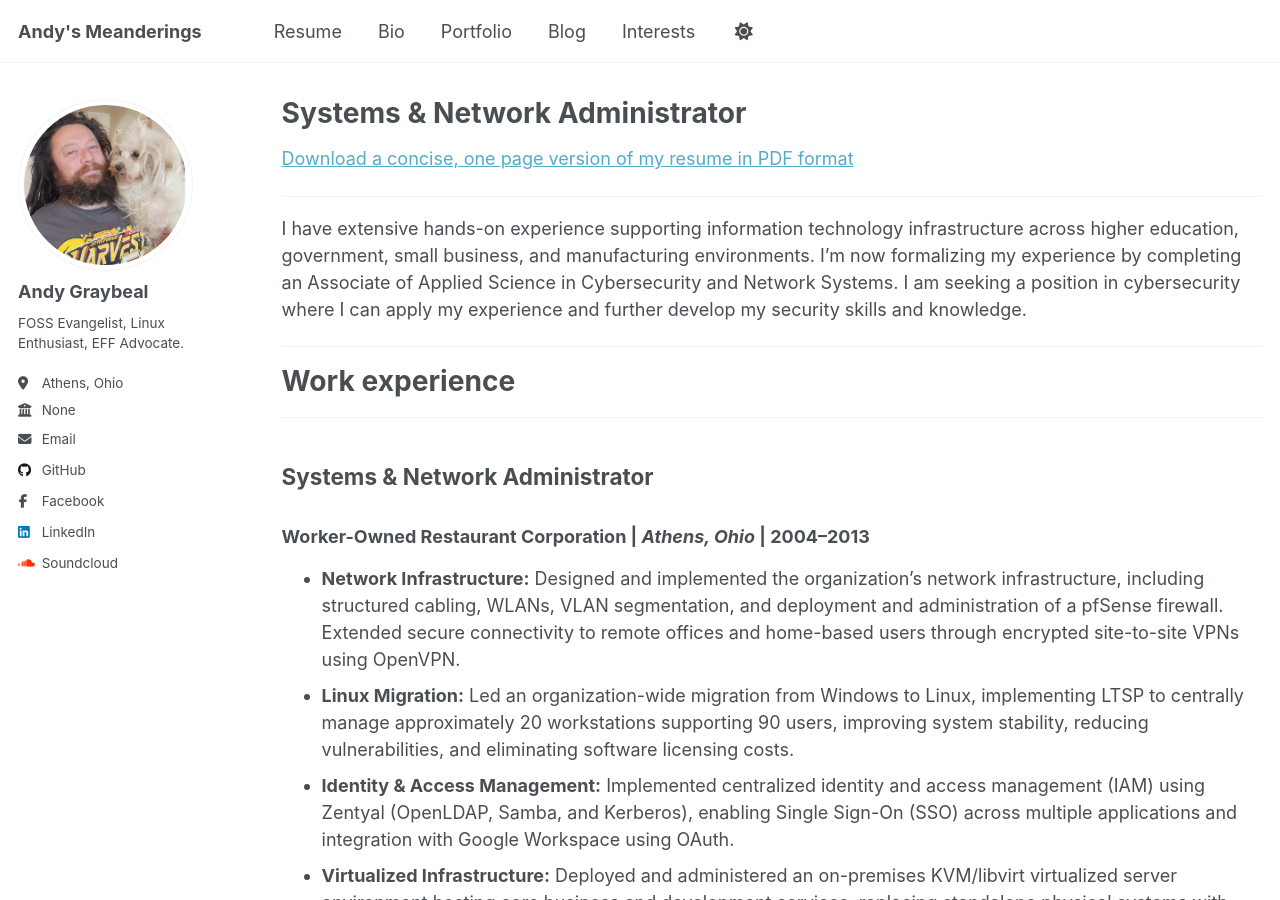
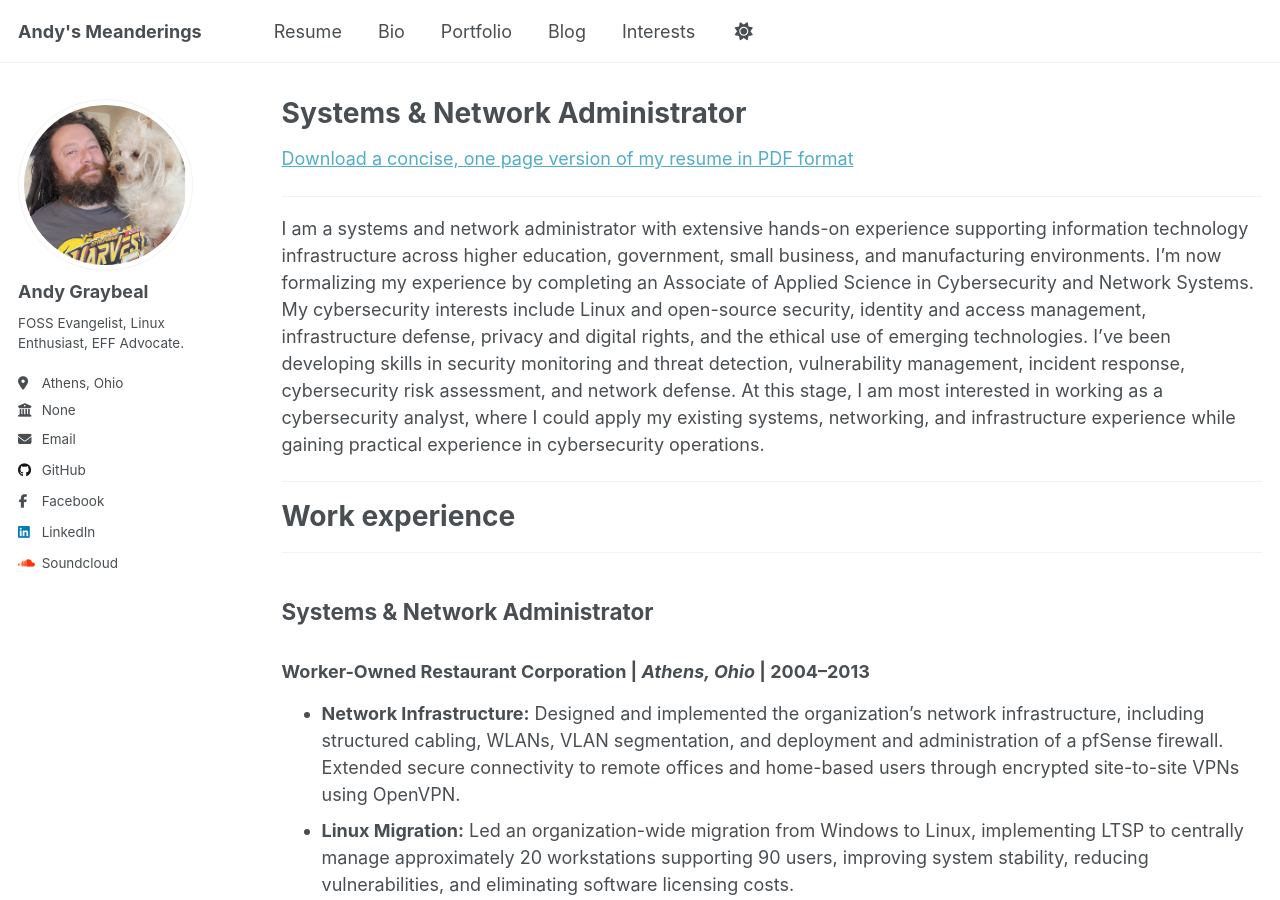
Before and after one commit to andy-graybeal/andy-graybeal.github.io, a Jekyll site: the page built from _pages/resume.md, in a window 1280 px wide and 900 px high. Built offline with Jekyll 4.4.1, drawn with Linux system fonts in a browser that asks for light colours; a script that is not in the unit is left out.

Commit message:
Update resume summary for clarity and detail
Revised resume summary to emphasize systems and network administration experience, cybersecurity interests, and specific skills in security monitoring and incident response.

```diff
--- a/_pages/resume.md
+++ b/_pages/resume.md
@@ -11,7 +11,7 @@ redirect_from:
 
 ---
 
-I have extensive hands-on experience supporting information technology infrastructure across higher education, government, small business, and manufacturing environments. I'm now formalizing my experience by completing an Associate of Applied Science in Cybersecurity and Network Systems. I am seeking a position in cybersecurity where I can apply my experience and further develop my security skills and knowledge.
+I am a systems and network administrator with extensive hands-on experience supporting information technology infrastructure across higher education, government, small business, and manufacturing environments. I’m now formalizing my experience by completing an Associate of Applied Science in Cybersecurity and Network Systems. My cybersecurity interests include Linux and open-source security, identity and access management, infrastructure defense, privacy and digital rights, and the ethical use of emerging technologies. I’ve been developing skills in security monitoring and threat detection, vulnerability management, incident response, cybersecurity risk assessment, and network defense. At this stage, I am most interested in working as a cybersecurity analyst, where I could apply my existing systems, networking, and infrastructure experience while gaining practical experience in cybersecurity operations.
 
 ---
 
```
